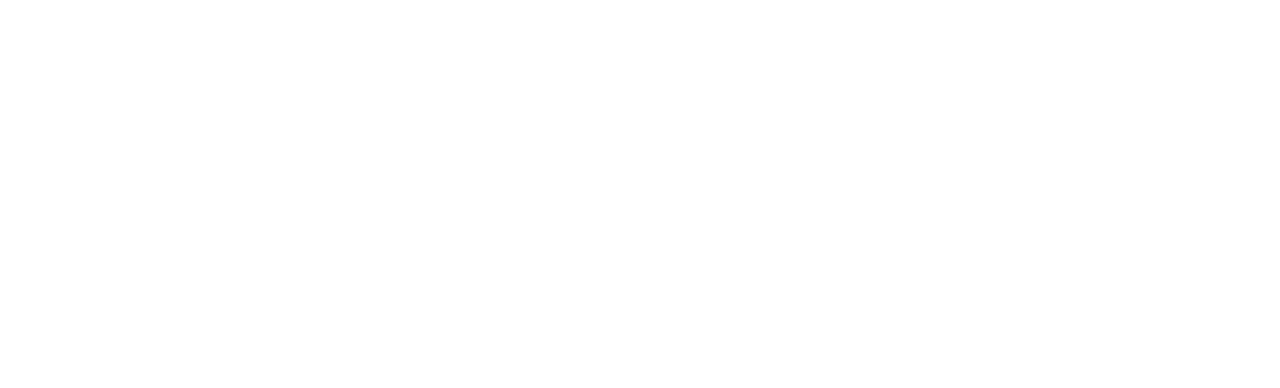
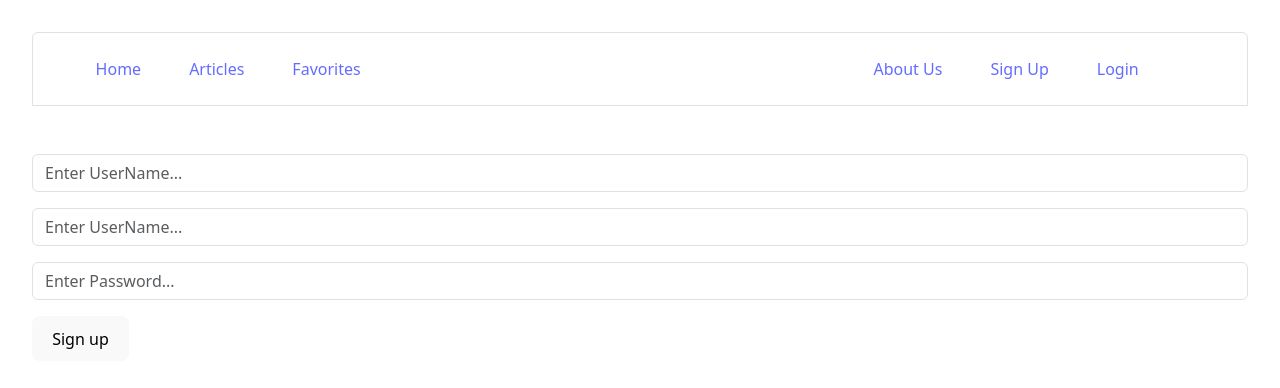
Before and after one commit to kiru170923/finalProjectTeam4, a React (Vite) app: page /signup in a window 1280 px wide. Shown: the top 388 px of the page. Built offline with nearby package versions, Linux system fonts and the light colour scheme.

Commit message:
add login, signup process

```diff
--- a/package.json
+++ b/package.json
@@ -13,6 +13,7 @@
     "axios": "^1.8.4",
     "react": "^19.0.0",
     "react-dom": "^19.0.0",
+    "react-hot-toast": "^2.5.2",
     "react-router-dom": "^7.4.0"
   },
   "devDependencies": {
--- a/src/App.css
+++ b/src/App.css
@@ -4,3 +4,9 @@
   padding: 2rem;
 
 }
+
+
+/* Header css */
+.header ul{
+  margin: 0;
+}
--- a/src/App.jsx
+++ b/src/App.jsx
@@ -1,6 +1,4 @@
 import { useState } from 'react'
-import reactLogo from './assets/react.svg'
-import viteLogo from '/vite.svg'
 import './App.css'
 import Home from './pages/Home'
 import { BrowserRouter, Route, Routes } from 'react-router-dom';
@@ -9,6 +7,9 @@
 import Signup from './pages/Signup'
 import Profile from './pages/Profile'
 import Login from './pages/Login'
+import Articles from './pages/Articles'
+import Favorite from './pages/Favorite'
+import { Toaster } from "react-hot-toast";
 
 
 function App() {
@@ -16,14 +17,17 @@
   return (
     <>
     <BrowserRouter>
+    <Toaster/>
     <Header/>
     <Routes>
       <Route path='/home' element={<Home/>}></Route>
       <Route path='/' element={<Home/>}></Route>
-      <Route path='/article' element={<ArticlesDetail/>} ></Route>
+      <Route path='/article' element={<Articles/>} ></Route>
       <Route path='/login' element = {<Login/>}></Route>
       <Route path='/signup' element={<Signup/>}></Route>
       <Route path='/profile' element={<Profile/>}></Route>
+      <Route path='/favorite' element={<Favorite/>}></Route>
+
 
 
 
--- a/src/component/Header.jsx
+++ b/src/component/Header.jsx
@@ -1,13 +1,28 @@
 import React from 'react';
+import { NavLink } from 'react-router-dom';
 
 
 const Header = () => {
     return (
-        <div>
+        <div className='border header rounded-top mb-5'  style={{width: '95vw'}}>
             <header>
+            <ul className=' gap-4 list-unstyled justify-content-center row ' >
+ <div className='col-7 d-flex gap-5 justify-content-start p-4'>
+ <li><NavLink to={'/home'}>Home</NavLink></li>
+    <li><NavLink to={'/article'}>Articles</NavLink></li>
+    <li><NavLink to={'/favorite'}>Favorites</NavLink></li>
+ </div>
+  <div className='col-4 d-flex gap-5 justify-content-center p-4'>
+  <li><NavLink to={'/aboutus'}>About Us</NavLink></li>
+  <li><NavLink to={'/signup'}>Sign Up</NavLink></li>
+  <li><NavLink to={'/login'}>Login</NavLink></li>
+
+  </div>
+</ul>
 
             </header>
         </div>
+
     );
 };
 
--- a/src/pages/Articles.jsx
+++ b/src/pages/Articles.jsx
@@ -0,0 +1,28 @@
+import React, { useEffect, useState } from 'react';
+import {getArticles} from '../service/articles';
+
+const Articles = () => {
+
+    const [articles,setArticles] = useState([]);
+
+
+    useEffect(()=>{
+
+        getArticles().then(data=>{
+            setArticles(data.articles)
+        });
+    },[])
+
+    return (
+        <div>
+            {articles.map(article =>{
+                return <>
+                <div key={article.slug}>{article.title}</div>
+                <div><img src={article.author.image}></img></div>
+                </>
+            })}
+        </div>
+    );
+};
+
+export default Articles;
--- a/src/pages/Home.jsx
+++ b/src/pages/Home.jsx
@@ -2,11 +2,25 @@
 import {getTags} from '../service/tags'
 import {getArticles} from '../service/articles'
 
+
 const Home = () => {
+
+    const [tags,setTags] = useState([]);
+    useEffect(()=>{
+
+        getTags().then(res=>
+            setTags(res.tags))
+
+        getArticles().then(article=>
+            console.log(article))
+
+    }, [])
+
+
 
     return (
         <div>
-
+            {console.log(tags)}
         </div>
     );
 };
--- a/src/pages/Login.jsx
+++ b/src/pages/Login.jsx
@@ -1,10 +1,45 @@
-import React from 'react';
+import React, { useEffect, useState } from 'react';
+import {setUser} from '../service/user';
+import toast from 'react-hot-toast';
+import {setLogin} from '../service/user'
+const Login = () => {
 
-const Login = () => {
+
+    const [currentAccountInfo, setCurrentAccountInfo] = useState({
+        user: {
+            email: '',
+            password: ''
+        }
+    });
+    const [login,setCurrentLogin] = useState(false);
+
+
+    useEffect(()=>{
+       if(login){
+        setLogin(currentAccountInfo).then((res)=>{
+            console.log(res);
+        })
+        setCurrentLogin(false);
+       }
+
+    }, [login]);
+
+    function getUserInformation(event){
+        setCurrentAccountInfo((pre)=> (
+            {
+                user: {...pre.user, [event.target.name]: event.target.value}
+            }
+        ))
+    }
+
     return (
         <div>
-
+        <div>
+            <input type='text' onChange={()=>getUserInformation(event)} className='form-control mt-3' name='email' placeholder='Enter Email...'></input>
+            <input type='text' onChange={()=>getUserInformation(event)} className='form-control mt-3' name='password' placeholder='Enter Password...'></input>
+            <div><button type='button' onClick={()=>setCurrentLogin(true)}>Login</button></div>
         </div>
+    </div>
     );
 };
 
--- a/src/pages/Signup.jsx
+++ b/src/pages/Signup.jsx
@@ -1,9 +1,60 @@
-import React from 'react';
+import React, { useEffect, useState } from 'react';
+import {setUser} from '../service/user';
+import toast from 'react-hot-toast';
+
 
 const Signup = () => {
+
+    const [accountInfor, setAccountInfo] = useState({
+      user:{
+     username:'',
+        email:'',
+        password:''
+      }
+    })
+    const [signup,setSignup] = useState(false);
+    const [userToken, setUserToken] = useState('');
+
+
+    // get new user ìnomation from input
+    function setAccountInformation(event){
+        setAccountInfo((prev) => ({
+            user: { ...prev.user, [event.target.name]: event.target.value }
+        }));
+
+    }
+
+    useEffect(() => {
+        if (signup) {
+            setUser(accountInfor).then((user) => {
+                if (user.user) {
+                    setUserToken(user.user.token);
+
+                    setTimeout(()=>{
+                        toast.success("Sign Up Successfully.")
+                    }, 1000)
+
+                }
+                else if(user.errors){
+                    user.errors.email === "is already taken." ? toast.error("This Email already taken."): toast.error("please input email information")
+                    user.errors.username === "is already taken." ? toast.error("This Username already taken."): toast.error("please input username information")
+
+                }
+                setSignup(false);
+            });
+        }
+    }, [signup]);
+
+
+
     return (
         <div>
-
+            <div>
+                <input required onChange={setAccountInformation}  type='text' className='form-control mt-3' name='username' placeholder='Enter UserName...'></input>
+                <input required onChange={setAccountInformation}  type='text' className='form-control mt-3' name='email' placeholder='Enter UserName...'></input>
+                <input required onChange={setAccountInformation}  type='text' className='form-control mt-3' name='password' placeholder='Enter Password...'></input>
+                <div><button type='button' className='mt-3' onClick={()=> setSignup(true)}>Sign up</button></div>
+            </div>
         </div>
     );
 };
--- a/src/service/articles.js
+++ b/src/service/articles.js
@@ -2,9 +2,14 @@
 
 export const getArticles = async ()=>{
 
+  try{
     const userApi = 'https://node-express-conduit.appspot.com/api/articles'
-
     const res = await axios.get(userApi);
     return res.data;
+  }
+  catch(error){
+    console.log('error')
+    return null;
+  }
 
 }
--- /dev/null
+++ b/src/service/user.js
@@ -0,0 +1,32 @@
+import axios from 'axios';
+
+
+const API_URL = 'https://node-express-conduit.appspot.com/api';
+export const setUser = async (userData) => {
+    try {
+        const res = await axios.post(API_URL+ '/users', userData, {
+        });
+
+        return res.data;
+    } catch (error) {
+        if (error.response) {
+
+            return { errors: error.response.data.errors };
+        }
+
+    }
+};
+
+
+export const setLogin = async(userData) =>{
+    try{
+        const res = await axios.post(API_URL + '/users/login', userData)
+        return res.data;
+    }
+    catch(error){
+        if(error.response){
+            return {errors: error.response.data.errors};
+        }
+
+    }
+}
```
Also changed, not shown: 1 other file (tests, documents, lock files or other folders).
